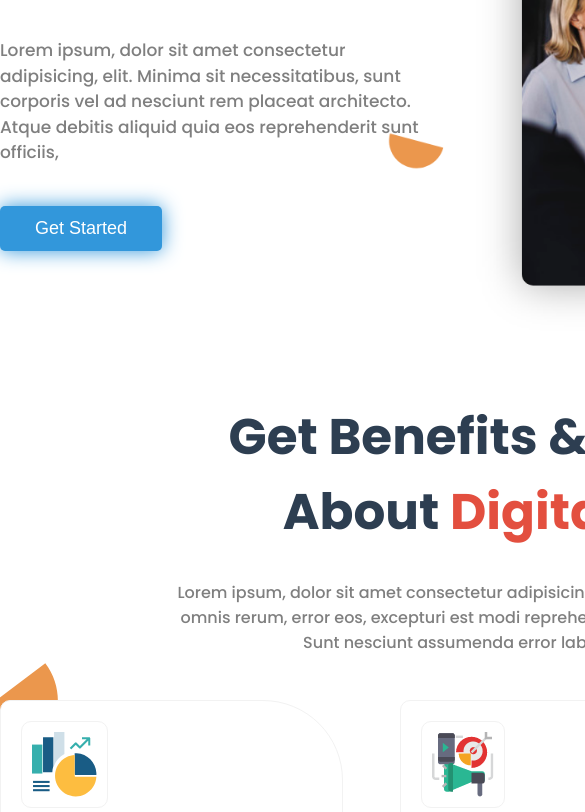
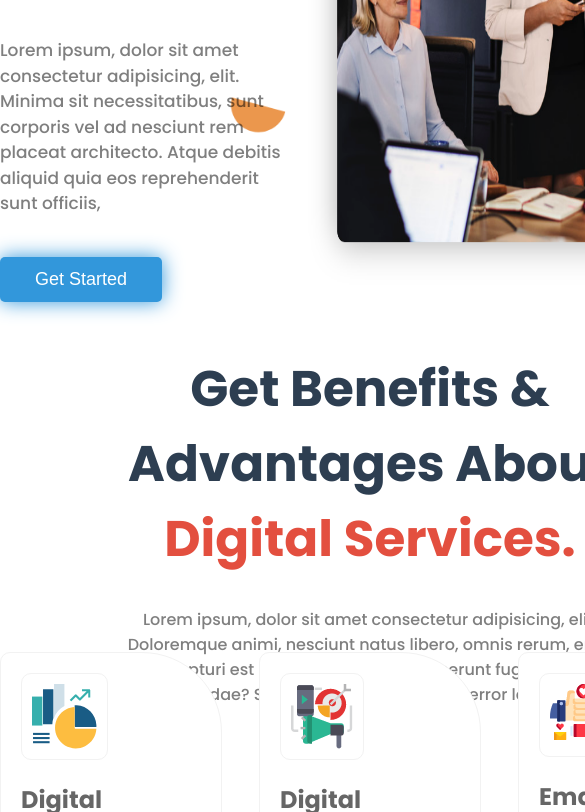
Before and after one commit to Abbos782/D.Agency, a plain HTML site: page index.html in a window 390 px wide. Shown: the part 413-1225 px from the top of the page, 585 px wide, since content can reach past the window. Drawn offline with Linux system fonts and the light colour scheme.

Commit message:
add media

```diff
--- a/css/style.css
+++ b/css/style.css
@@ -235,6 +235,7 @@ font-size: 17px;
 }
 .services__body__box:hover{
 	box-shadow: 0 0 30px rgba(0,0,0,0.4);
+	transform: s
 
 
 
@@ -616,3 +617,34 @@ background-color:#242424;
 .footer__footer__list img{
 
 }
+@media(max-width:1340px){
+	.container{
+       width:1240px;
+       margin: 0 auto;
+	}
+}
+
+@media(max-width:1140px){
+	.container{
+       width:1100px;
+       margin: 0 auto;
+	}
+}
+@media(max-width:1040px){
+	.container{
+       width:1000px;
+       margin: 0 auto;
+	}
+}
+@media(max-width:940px){
+	.container{
+       width:900px;
+       margin: 0 auto;
+	}
+}
+@media(max-width:840px){
+	.container{
+       width:740px;
+       margin: 0 auto;
+	}
+}
--- a/index.html
+++ b/index.html
@@ -7,7 +7,7 @@
 	<link rel="preconnect" href="https://fonts.gstatic.com">
 <link href="https://fonts.googleapis.com/css2?family=Poppins:ital,wght@0,500;0,600;0,700;1,400;1,500;1,600;1,700&display=swap" rel="stylesheet">
 	<link rel="stylesheet" href="css/style.css">
-	<script src="https://kit.fontawesome.com/95ed02ce4b.js" crossorigin="anonymous"></script>
+	<!-- <script src="https://kit.fontawesome.com/95ed02ce4b.js" crossorigin="anonymous"></script> -->
 </head>
 <body>
 	<nav class="nav">
```
